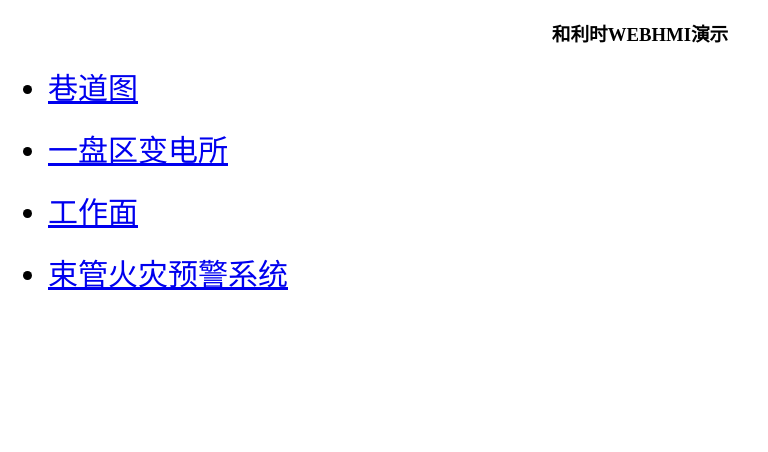
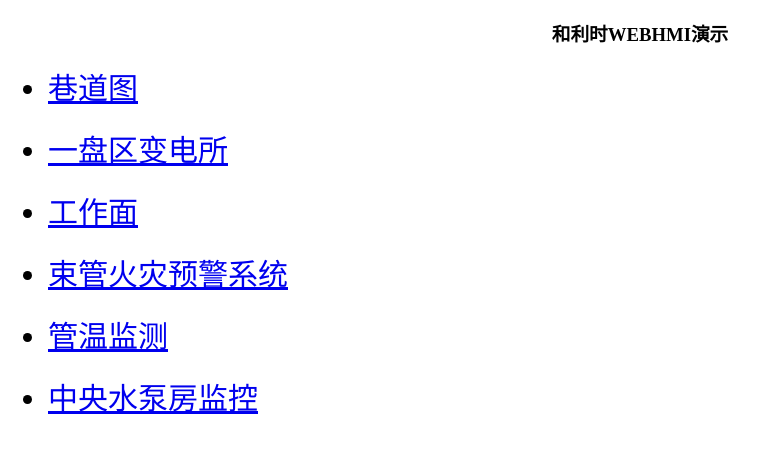
Before and after one commit to doubao8/webhmiphone201309, a plain HTML site: page index.html in a window 1280 px wide. Shown: the whole page, without its empty margins (0-768 px from the left). Drawn offline with Linux system fonts and the light colour scheme.

Commit message:
update index.html

```diff
--- a/index.html
+++ b/index.html
@@ -14,6 +14,10 @@
     <li style="font-size: 30px"><a href=".\svg\02018107GongZuoMian\index.html">工作面</a></li>
 	  <br/>
 	<li style="font-size: 30px"><a href=".\svg\0801ShuGuanHuoZai\index.html">束管火灾预警系统</a></li>
+	<br/>
+	<li style="font-size: 30px"><a href=".\svg\1702GanWenJianCe\index.html">管温监测</a></li>
+	<br/>
+	<li style="font-size: 30px"><a href=".\svg\GongYeDianShi\index.html">中央水泵房监控</a></li>
   </ul>
 </body>
 </html>
```
